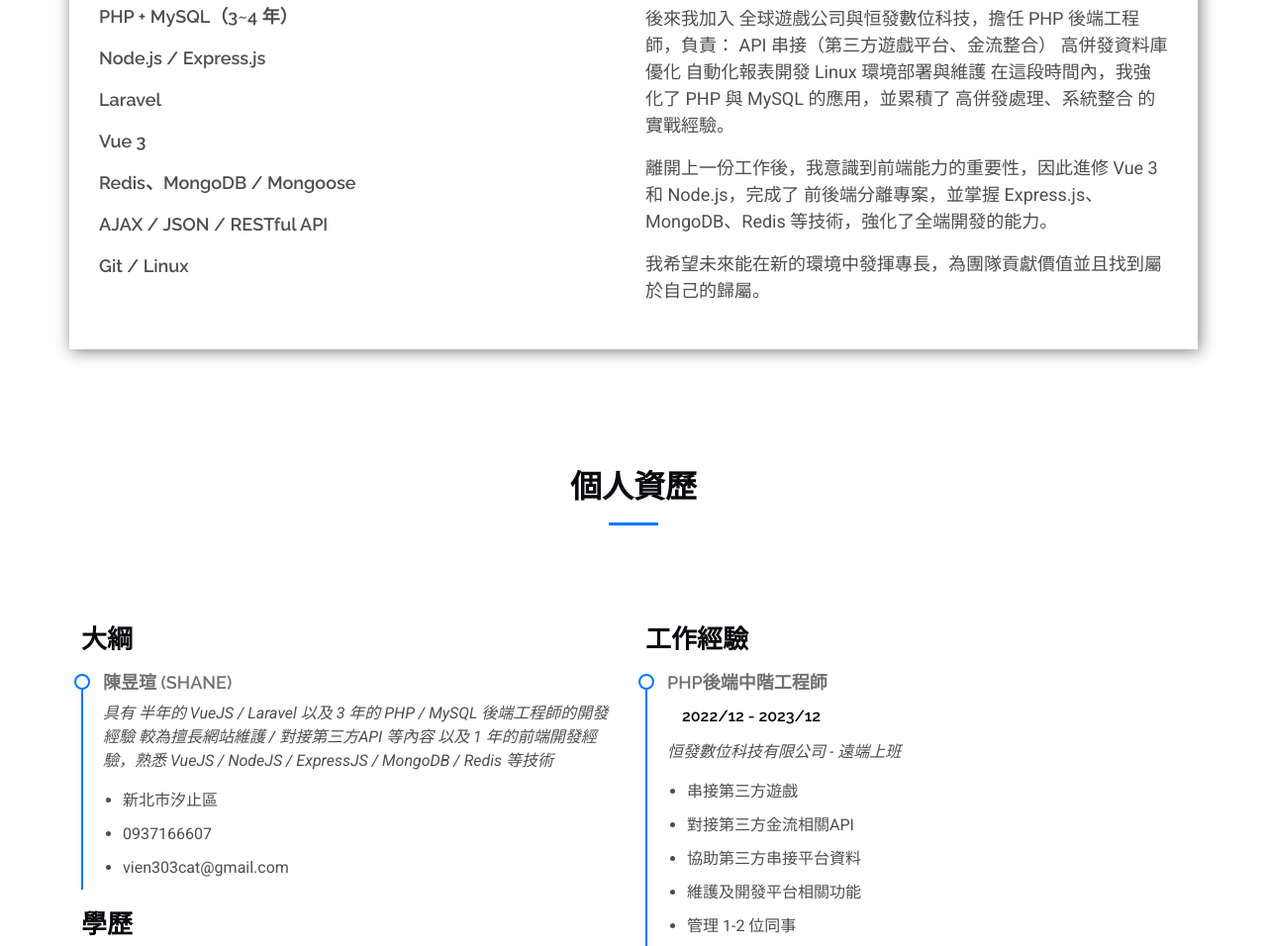
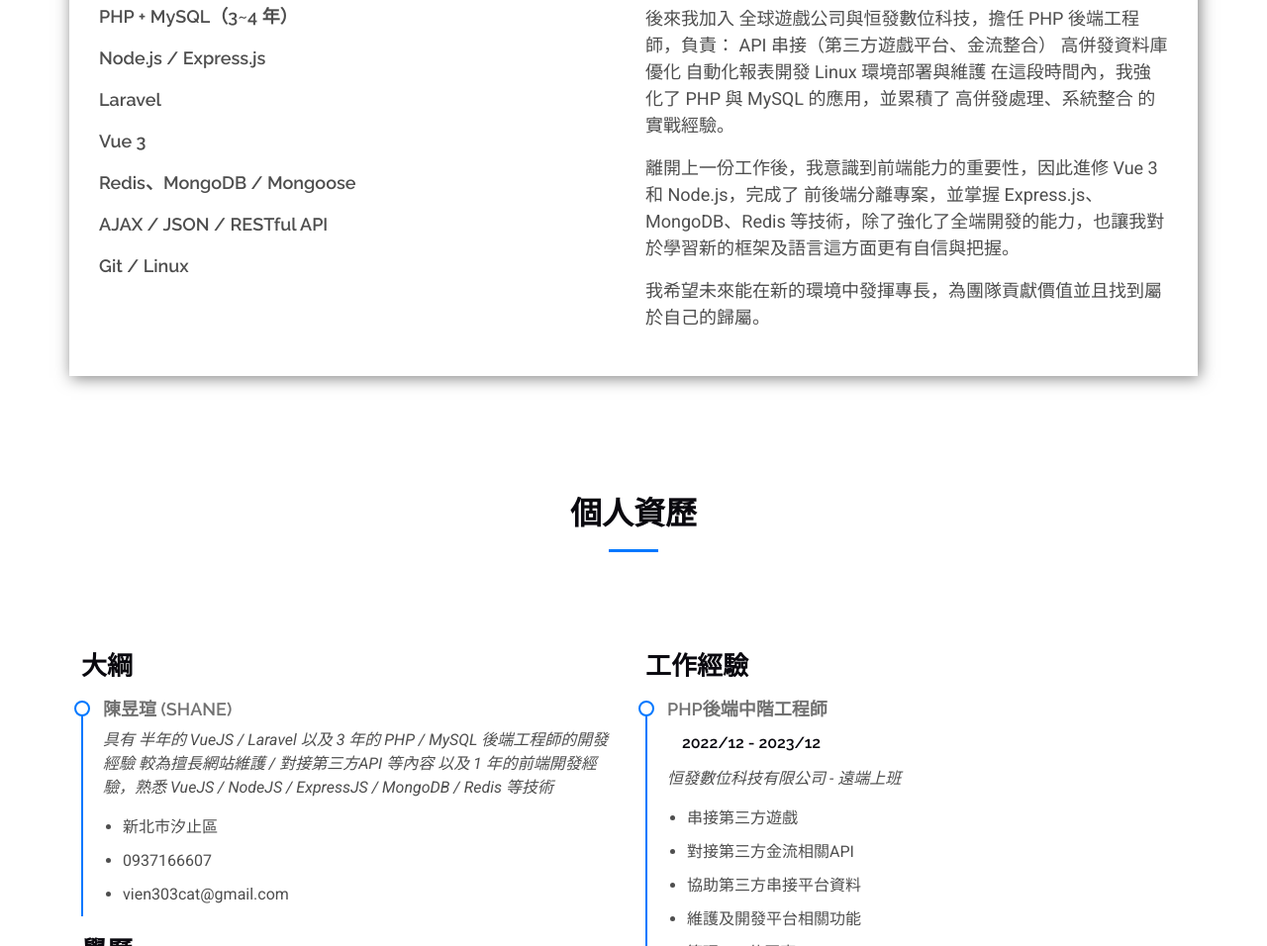
Before and after one commit to vien303cat/vien303cat.github.io, a plain HTML site: page index.html in a window 1280 px wide. Shown: the part 1153-2109 px from the top of the page at 99% size. Drawn offline with Linux system fonts and the light colour scheme.

Commit message:
about-me update

```diff
--- a/index.html
+++ b/index.html
@@ -149,7 +149,7 @@
                 在這段時間內，我強化了 PHP 與 MySQL 的應用，並累積了 高併發處理、系統整合 的實戰經驗。
               </p>
               <p>
-                離開上一份工作後，我意識到前端能力的重要性，因此進修 Vue 3 和 Node.js，完成了 前後端分離專案，並掌握 Express.js、MongoDB、Redis 等技術，強化了全端開發的能力。
+                離開上一份工作後，我意識到前端能力的重要性，因此進修 Vue 3 和 Node.js，完成了 前後端分離專案，並掌握 Express.js、MongoDB、Redis 等技術，除了強化了全端開發的能力，也讓我對於學習新的框架及語言這方面更有自信與把握。
               </p>
               <p>
                 我希望未來能在新的環境中發揮專長，為團隊貢獻價值並且找到屬於自己的歸屬。
```
